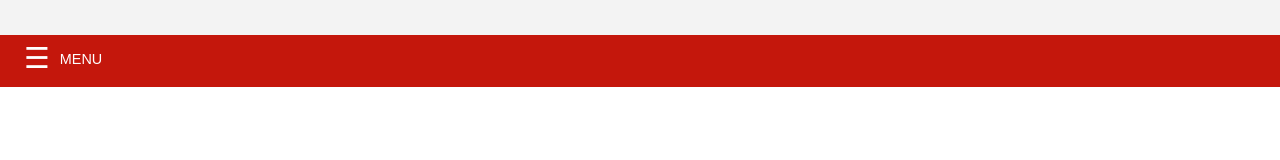
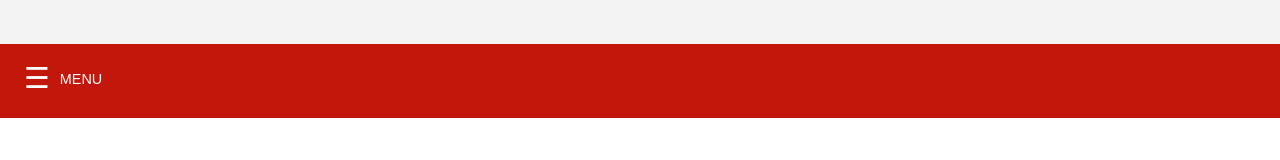
Before and after one commit to meliga/MenuGlobocom, a plain HTML site: page index.html in a window 1280 px wide. Drawn offline with Linux system fonts and the light colour scheme.

Commit message:
amendment class container and row

```diff
--- a/index.html
+++ b/index.html
@@ -35,14 +35,15 @@
         width: 85rem;
         margin: 0 auto;
     }
+
+    .row{
+        padding: 0 .75rem;
+    }
+
     @media only screen and (max-width: 1280px) {
         .container {
             width: 100%;
         }
-    }
-    .row{
-        padding: 0 .75rem;
-        width: 100%;
     }
 
     /* Header Page */
@@ -65,6 +66,15 @@
         -webkit-align-items: center; /* Safari 7.0+ */
         display: flex;
         align-items: center;
+    }
+
+    @media only screen and (min-width: 768px){
+        .header-navbar-globocom{
+            height: 44px;
+        }
+        .header-navbar-main{
+            height: 74px;
+        }
     }
 
     .navbar-main{
```
